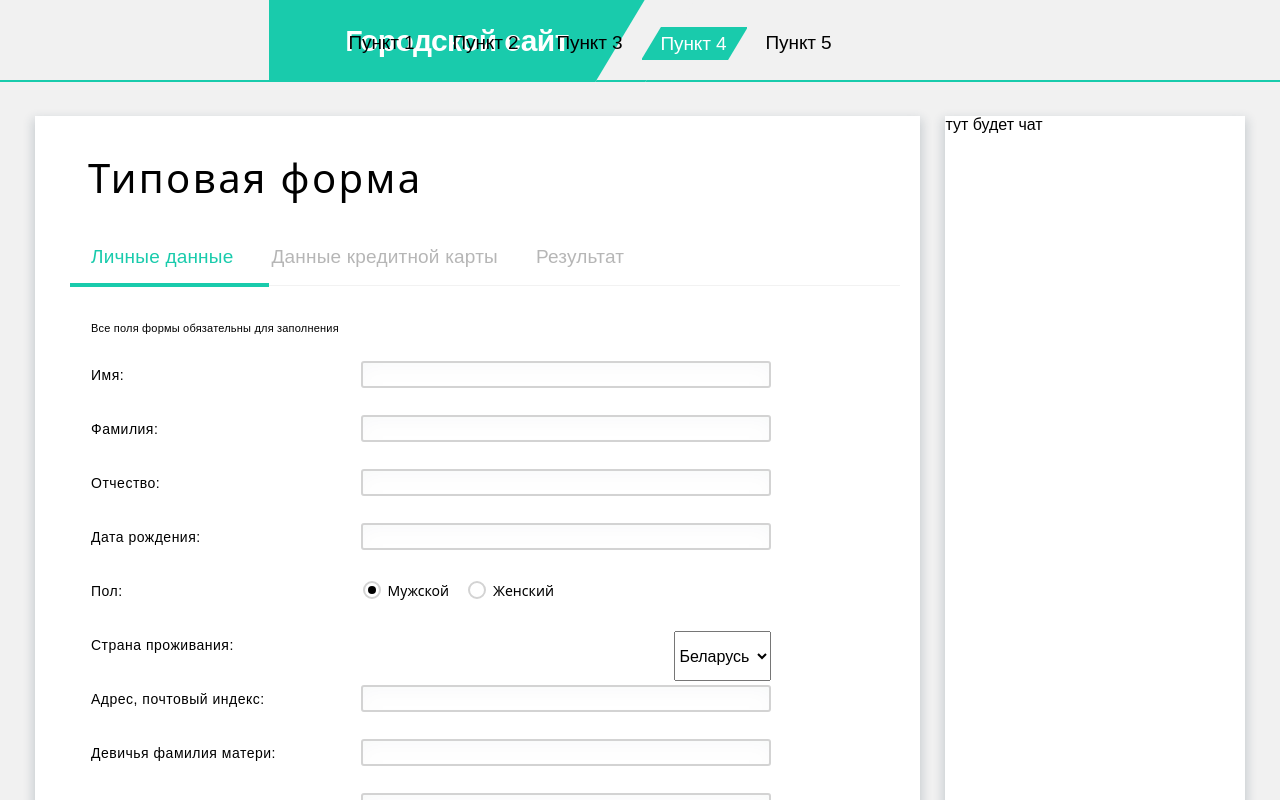
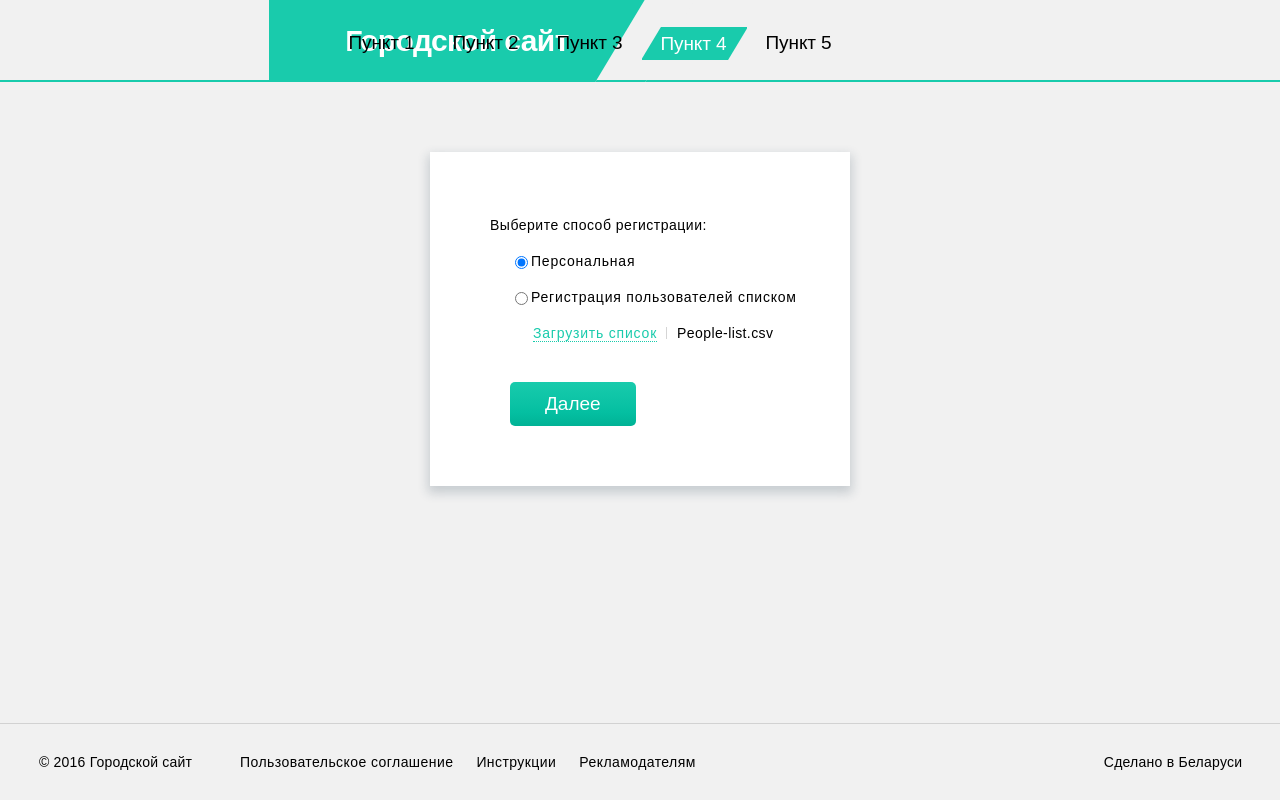
Before and after one commit to JimakPasha/registrations-users, a React app: page / in a window 1280 px wide. Shown: the top 800 px of the page. Built offline with nearby package versions, Linux system fonts and the light colour scheme; the HTML template or start-up script is replaced by a standard one.

Commit message:
fix: fix person form

```diff
--- a/package.json
+++ b/package.json
@@ -47,6 +47,7 @@
   },
   "dependencies": {
     "formik": "^2.2.9",
+    "nanoid": "^3.1.30",
     "react": "^17.0.2",
     "react-dom": "^17.0.2",
     "react-router-dom": "^5.3.0",
--- a/src/App.js
+++ b/src/App.js
@@ -1,22 +1,37 @@
 import React from 'react';
+import { BrowserRouter as Router, Route, Switch } from 'react-router-dom';
 import Header from './components/Header/Header';
-// import StartPage from './pages/StartPage/StartPage';
+import StartPage from './pages/StartPage/StartPage';
 import Footer from './components/Footer/Footer';
 import RegistrationPage from './pages/RegistrationPage/RegistrationPage';
 import './styles/global.scss';
 
 const App = () => {
   return (
+    <Router>
       <div className="app">
         <Header />
         <main className="main">
           <div className="container">
-          {/* <StartPage /> */}
+            <Switch>
+              <Route exact path="/">
+                <StartPage />
+              </Route>
+              <Route exact path="/personal-data">
                 <RegistrationPage />
+              </Route>
+              <Route exact path="/card-data">
+                <div>ФОРМА ПО КРЕДИТКЕ</div>
+              </Route>
+              <Route exact path="/result">
+                <div>РЕЗУЛЬТАТ</div>
+              </Route>
+            </Switch>
           </div>
         </main>
         <Footer />
       </div>
+    </Router>
   );
 };
 
--- a/src/components/Chat/Chat.js
+++ /dev/null
@@ -1,8 +0,0 @@
-import React from 'react';
-import './Chat.scss';
-
-const Chat = () => {
-  return <div className="chat box">тут будет чат</div>;
-};
-
-export default Chat;
--- a/src/components/Chat/Chat.scss
+++ /dev/null
@@ -1,3 +0,0 @@
-.chat {
-  width: 305px;
-}
--- a/src/components/Select/Select.js
+++ b/src/components/Select/Select.js
@@ -7,7 +7,7 @@ const Select = ({ title, ...props }) => {
   return (
     <div className="field-box">
       <h5 className="field-box__title">{title}</h5>
-      <select {...field}>
+      <select {...field} className="field-box__select">
         <option>Беларусь</option>
         <option>Россия</option>
         <option>Украина</option>
--- a/src/components/Select/Select.scss
+++ b/src/components/Select/Select.scss
@@ -0,0 +1,5 @@
+.field-box {
+  &__select {
+    height: 27px;
+  }
+}
--- a/src/pages/PersonRegistrationPage/PersonRegistrationPage.js
+++ b/src/pages/PersonRegistrationPage/PersonRegistrationPage.js
@@ -1,6 +1,7 @@
 import React, { useState } from 'react';
 import { Formik, Form } from 'formik';
 import * as yup from 'yup';
+import { NavLink } from 'react-router-dom';
 import Input from '../../components/Input/Input';
 import Radio from '../../components/Radio/Radio';
 import Textarea from '../../components/Textarea/Textarea';
@@ -88,7 +89,9 @@ const PersonRegistrationPage = () => {
             <Select name="country" title="Любимая футбольная команда:" />
             <div className="line"> </div>
             <div className="button-box">
-              <Button name="Далee" disabled={isSubmitting} />
+              <NavLink exact to="/card-data">
+                <Button name="Далee" disabled={isSubmitting} />
+              </NavLink>
             </div>
           </Form>
         )}
--- a/src/pages/RegistrationPage/RegistrationPage.js
+++ b/src/pages/RegistrationPage/RegistrationPage.js
@@ -1,6 +1,5 @@
 import React from 'react';
 import PersonRegistrationPage from '../PersonRegistrationPage/PersonRegistrationPage';
-import Chat from '../../components/Chat/Chat';
 import './RegistrationPage.scss';
 
 const RegistrationPage = () => {
@@ -34,7 +33,6 @@ const RegistrationPage = () => {
         </div>
         <PersonRegistrationPage />
       </div>
-      <Chat />
     </div>
   );
 };
--- a/src/pages/StartPage/StartPage.js
+++ b/src/pages/StartPage/StartPage.js
@@ -1,4 +1,5 @@
 import React, { useState } from 'react';
+import { NavLink } from 'react-router-dom';
 import Button from '../../components/Button/Button';
 import './StartPage.scss';
 
@@ -44,7 +45,9 @@ const StartPage = () => {
             </a>
             <p className="start-page__load-text">People-list.csv</p>
           </div>
-          <Button name="Далее" />
+          <NavLink exact to="/personal-data">
+            <Button name="Далее" />
+          </NavLink>
         </form>
       </div>
     </div>
```
Also changed, not shown: src/components/Test/Test.js (added, +12 -0 lines), 1 other file (tests, documents, lock files or other folders). Lines whose indentation alone changed are shown as unchanged.
